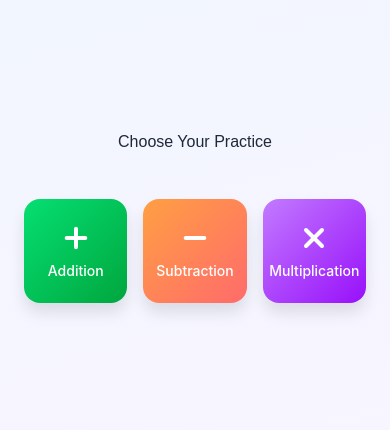
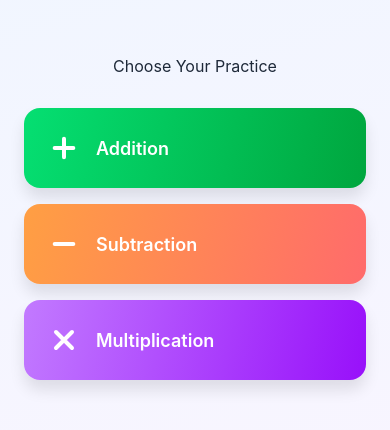
Before and after one commit to Base2Labs/math-recall, a React Native app: screen / in a window 390 px wide. Shown: the part 204-634 px from the top of the page. Built offline with nearby package versions, Linux system fonts and the light colour scheme.

Commit message:
feat(ui): improve main menu responsiveness and scrollability

```diff
--- a/components/MainMenu.js
+++ b/components/MainMenu.js
@@ -1,84 +1,75 @@
 import React from 'react';
-import { View, Text, StyleSheet, TouchableOpacity, Dimensions } from 'react-native';
+import { View, Text, StyleSheet, TouchableOpacity, useWindowDimensions, ScrollView } from 'react-native';
 import { LinearGradient } from 'expo-linear-gradient';
 import Svg, { Path } from 'react-native-svg';
 import { COLORS } from '../constants/colors';
 import { COMMON_STYLES } from '../constants/styles';
 
-const { width } = Dimensions.get('window');
-const BUTTON_SIZE = (width - 48 - 32) / 3; // (Screen width - horizontal padding - gap) / 3
+export default function MainMenu({ onSelectPracticeType }) {
+    const { width } = useWindowDimensions();
+    const isVertical = width < 600;
 
-export default function MainMenu({ onSelectPracticeType }) {
+    const renderButton = (type, label, iconPath, colors) => {
+        // Dynamic styles based on layout mode
+        const wrapperStyle = isVertical
+            ? styles.buttonWrapperVertical
+            : styles.buttonWrapperHorizontal;
+
+        const buttonInnerStyle = isVertical
+            ? styles.buttonInnerVertical
+            : styles.buttonInnerHorizontal;
+
+        const iconStyle = isVertical
+            ? styles.iconContainerVertical
+            : styles.iconContainerHorizontal;
+
+        const textStyle = isVertical
+            ? styles.buttonTextVertical
+            : styles.buttonTextHorizontal;
+
+        return (
+            <TouchableOpacity
+                key={type}
+                style={[styles.buttonWrapperBase, wrapperStyle]}
+                onPress={() => onSelectPracticeType(type)}
+            >
+                <LinearGradient
+                    colors={colors}
+                    style={[styles.buttonBase, buttonInnerStyle]}
+                    start={{ x: 0, y: 0 }}
+                    end={{ x: 1, y: 1 }}
+                >
+                    <View style={iconStyle}>
+                        <Svg width="32" height="32" viewBox="0 0 24 24" fill="none" stroke="white" strokeWidth="3" strokeLinecap="round" strokeLinejoin="round">
+                            <Path d={iconPath} />
+                        </Svg>
+                    </View>
+                    <Text style={textStyle}>{label}</Text>
+                </LinearGradient>
+            </TouchableOpacity>
+        );
+    };
+
     return (
         <LinearGradient
             {...COMMON_STYLES.gradientProps}
             style={styles.container}
         >
-            <View style={styles.content}>
-                <Text style={styles.title}>Choose Your Practice</Text>
+            <ScrollView
+                style={styles.scrollView}
+                contentContainerStyle={styles.scrollContent}
+                showsVerticalScrollIndicator={false}
+            >
+                <View style={[styles.content, { maxWidth: isVertical ? 600 : 800 }]}>
+                    <Text style={styles.title}>Choose Your Practice</Text>
 
-                <View style={styles.grid}>
-                    {/* Addition Button */}
-                    <TouchableOpacity
-                        style={styles.buttonWrapper}
-                        onPress={() => onSelectPracticeType('addition')}
-                    >
-                        <LinearGradient
-                            colors={COLORS.accent.addition}
-                            style={styles.button}
-                            start={{ x: 0, y: 0 }}
-                            end={{ x: 1, y: 1 }}
-                        >
-                            <View style={styles.iconContainer}>
-                                <Svg width="32" height="32" viewBox="0 0 24 24" fill="none" stroke="white" strokeWidth="3" strokeLinecap="round" strokeLinejoin="round">
-                                    <Path d="M12 5v14M5 12h14" />
-                                </Svg>
-                            </View>
-                            <Text style={styles.buttonText}>Addition</Text>
-                        </LinearGradient>
-                    </TouchableOpacity>
-
-                    {/* Subtraction Button */}
-                    <TouchableOpacity
-                        style={styles.buttonWrapper}
-                        onPress={() => onSelectPracticeType('subtraction')}
-                    >
-                        <LinearGradient
-                            colors={COLORS.accent.subtraction}
-                            style={styles.button}
-                            start={{ x: 0, y: 0 }}
-                            end={{ x: 1, y: 1 }}
-                        >
-                            <View style={styles.iconContainer}>
-                                <Svg width="32" height="32" viewBox="0 0 24 24" fill="none" stroke="white" strokeWidth="3" strokeLinecap="round" strokeLinejoin="round">
-                                    <Path d="M5 12h14" />
-                                </Svg>
-                            </View>
-                            <Text style={styles.buttonText}>Subtraction</Text>
-                        </LinearGradient>
-                    </TouchableOpacity>
-
-                    {/* Multiplication Button */}
-                    <TouchableOpacity
-                        style={styles.buttonWrapper}
-                        onPress={() => onSelectPracticeType('multiplication')}
-                    >
-                        <LinearGradient
-                            colors={COLORS.accent.multiplication}
-                            style={styles.button}
-                            start={{ x: 0, y: 0 }}
-                            end={{ x: 1, y: 1 }}
-                        >
-                            <View style={styles.iconContainer}>
-                                <Svg width="32" height="32" viewBox="0 0 24 24" fill="none" stroke="white" strokeWidth="3" strokeLinecap="round" strokeLinejoin="round">
-                                    <Path d="M18 6L6 18M6 6l12 12" />
-                                </Svg>
-                            </View>
-                            <Text style={styles.buttonText}>Multiplication</Text>
-                        </LinearGradient>
-                    </TouchableOpacity>
+                    <View style={[styles.grid, isVertical && styles.gridVertical]}>
+                        {renderButton('addition', 'Addition', "M12 5v14M5 12h14", COLORS.accent.addition)}
+                        {renderButton('subtraction', 'Subtraction', "M5 12h14", COLORS.accent.subtraction)}
+                        {renderButton('multiplication', 'Multiplication', "M18 6L6 18M6 6l12 12", COLORS.accent.multiplication)}
+                    </View>
                 </View>
-            </View>
+            </ScrollView>
         </LinearGradient>
     );
 }
@@ -86,45 +77,88 @@ export default function MainMenu({ onSelectPracticeType }) {
 const styles = StyleSheet.create({
     container: {
         flex: 1,
+    },
+    scrollView: {
+        flex: 1,
+        width: '100%',
+    },
+    scrollContent: {
+        flexGrow: 1,
         justifyContent: 'center',
-        alignItems: 'center',
+        paddingVertical: 40,
     },
     content: {
         width: '100%',
         paddingHorizontal: 24,
-        gap: 48,
+        gap: 32, // Reduced gap for better fit
+        alignSelf: 'center',
     },
     title: {
         fontSize: 16,
         color: COLORS.text.primary,
         textAlign: 'center',
-        fontFamily: 'Arial', // Fallback, system font is usually fine
         fontWeight: '400',
     },
     grid: {
         flexDirection: 'row',
-        justifyContent: 'space-between',
+        justifyContent: 'center',
         gap: 16,
+        width: '100%',
     },
-    buttonWrapper: {
-        flex: 1,
-        aspectRatio: 1, // Make it square
+    gridVertical: {
+        flexDirection: 'column',
     },
-    button: {
-        flex: 1,
+
+    // Base Styles
+    buttonWrapperBase: {
+        // Common props if any
+    },
+    buttonBase: {
         borderRadius: 16,
-        padding: 12,
         justifyContent: 'center',
         alignItems: 'center',
         ...COMMON_STYLES.shadow,
     },
-    iconContainer: {
+
+    // Horizontal (Wide) Styles
+    buttonWrapperHorizontal: {
+        flex: 1,
+        aspectRatio: 1,
+        maxWidth: 200, // Prevent massive buttons on huge screens
+    },
+    buttonInnerHorizontal: {
+        flex: 1,
+        width: '100%',
+        padding: 12,
+    },
+    iconContainerHorizontal: {
         marginBottom: 8,
     },
-    buttonText: {
+    buttonTextHorizontal: {
         color: 'white',
         fontSize: 14,
         fontWeight: '500',
         textAlign: 'center',
     },
+
+    // Vertical (Narrow) Styles
+    buttonWrapperVertical: {
+        width: '100%',
+        height: 80, // Fixed height bar
+    },
+    buttonInnerVertical: {
+        flex: 1,
+        flexDirection: 'row',
+        paddingHorizontal: 24,
+        justifyContent: 'flex-start', // Left align content
+    },
+    iconContainerVertical: {
+        marginRight: 16,
+    },
+    buttonTextVertical: {
+        color: 'white',
+        fontSize: 18,
+        fontWeight: '600',
+        textAlign: 'left',
+    },
 });
```
